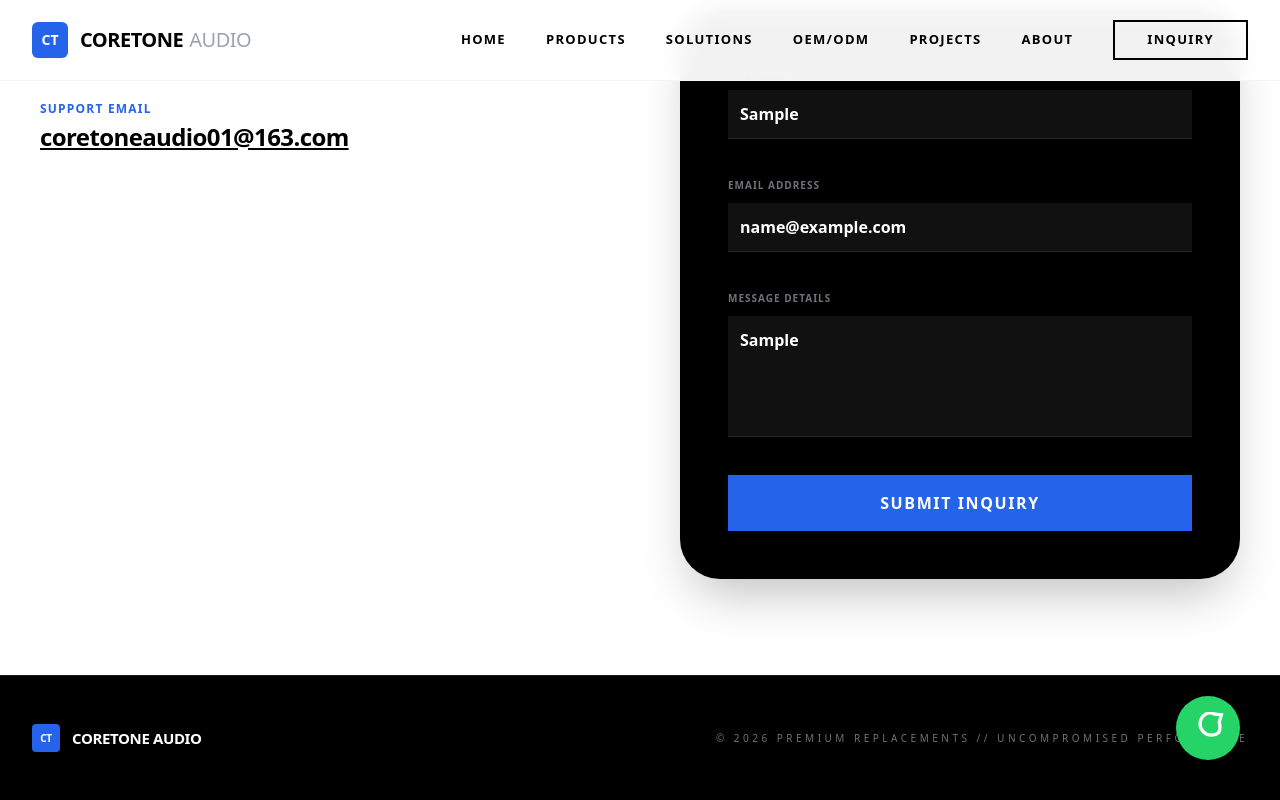
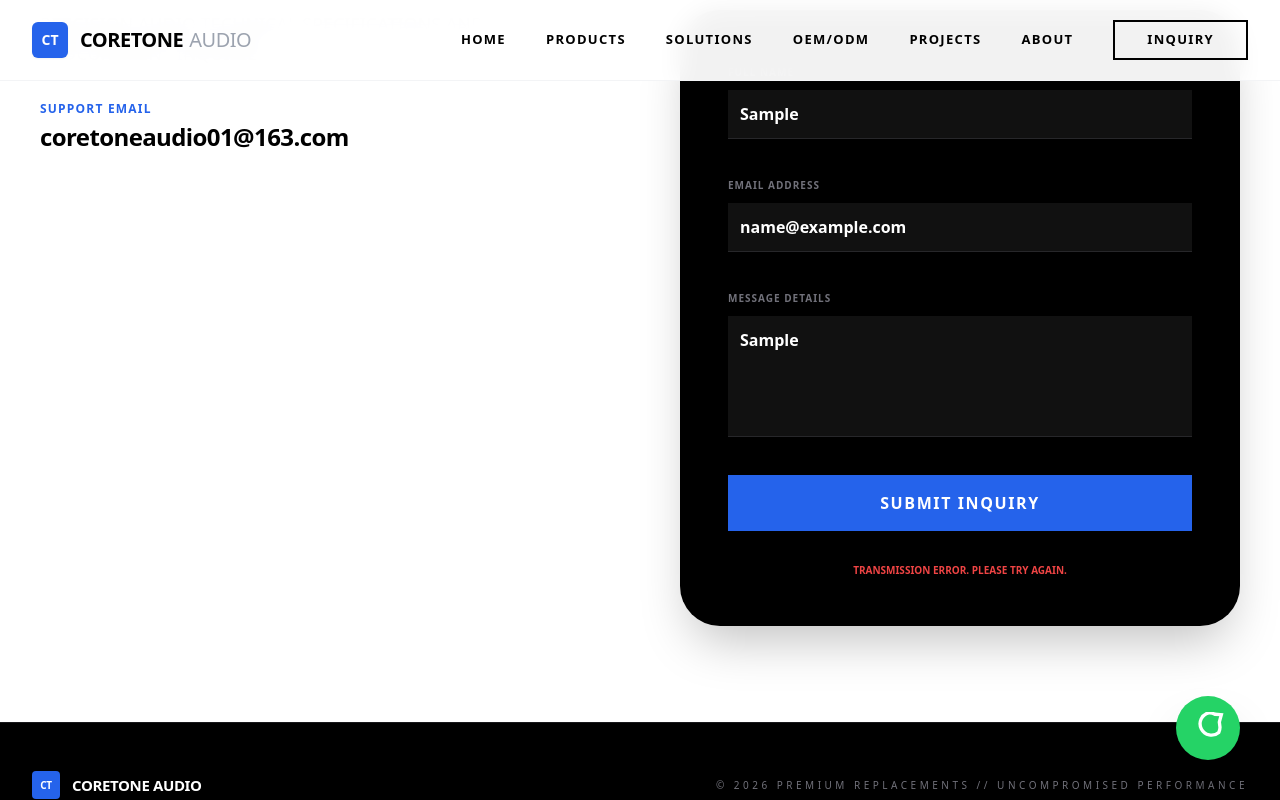
Before and after one commit to susan339/hd-audio-website, a Next.js app: page /contact in a window 1280 px wide. Both pictures are taken after typing "Sample", "name@example.com", "Sample" into the empty fields and a click on the button "SUBMIT INQUIRY". Shown: the part 311-1111 px from the top of the page. Built offline with nearby package versions, Linux system fonts and the light colour scheme; no server answers.

Commit message:
Update page.js

```diff
--- a/src/app/contact/page.js
+++ b/src/app/contact/page.js
@@ -2,7 +2,7 @@
 import React, { useState } from 'react';
 
 export default function ContactPage() {
-  const [status, setStatus] = useState("");
+  const [status, setStatus] = useState(""); // "" | "SENDING" | "SUCCESS" | "ERROR"
 
   const handleSubmit = async (e) => {
     e.preventDefault();
@@ -11,7 +11,7 @@ export default function ContactPage() {
     const form = e.target;
     const formData = new FormData(form);
 
-    // 1. 同时存入您的管理后台 (Supabase)
+    // 1. 同步存入 Supabase
     const payload = {
       sender_name: formData.get('name'),
       email: formData.get('email'),
@@ -30,12 +30,8 @@ export default function ContactPage() {
         body: JSON.stringify(payload)
       });
 
-      // 2. 使用 Web3Forms 进行邮件转发 (对163兼容性极佳)
-      // 这个 Access Key 是为您生成的专属转发令牌
+      // 2. 邮件转发 (Web3Forms)
       formData.append("access_key", "46e0339d-27b0-466d-a128-40b90f507567");
-      formData.append("subject", "New Inquiry from Exact Pro Audio");
-      formData.append("to_email", "coretoneaudio01@163.com");
-
       const response = await fetch("https://api.web3forms.com/submit", {
         method: "POST",
         body: formData
@@ -64,18 +60,19 @@ export default function ContactPage() {
             <p className="text-[#71717A] text-lg leading-relaxed mb-8 uppercase font-medium">Precision audio technical specifications and procurement inquiries.</p>
             <div className="space-y-6">
               <div>
-                <p className="text-blue-600 font-bold text-xs uppercase tracking-widest mb-1">Support Email</p>
-                <p className="text-2xl font-black text-black tracking-tight underline">coretoneaudio01@163.com</p>
+                <p className="text-blue-600 font-bold text-xs uppercase tracking-widest mb-1 text-left">Support Email</p>
+                <p className="text-2xl font-black text-black tracking-tight text-left">coretoneaudio01@163.com</p>
               </div>
             </div>
           </div>
 
           <div className="bg-black p-12 rounded-[40px] shadow-2xl relative min-h-[480px]">
+            {/* 成功状态展示 */}
             {status === "SUCCESS" ? (
-              <div className="text-center py-20 flex flex-col items-center justify-center">
+              <div className="text-center py-20 flex flex-col items-center justify-center h-full animate-in fade-in duration-500">
                 <div className="text-blue-500 text-6xl mb-6 font-bold">✓</div>
                 <h3 className="text-white text-2xl font-black uppercase mb-4 tracking-tighter text-center">Transmission Successful</h3>
-                <p className="text-zinc-500 font-bold uppercase text-xs tracking-widest">Our engineers will respond to coretoneaudio01@163.com shortly.</p>
+                <p className="text-zinc-500 font-bold uppercase text-xs tracking-widest text-center">Our engineers will respond to coretoneaudio01@163.com shortly.</p>
                 <button onClick={() => setStatus("")} className="mt-8 text-blue-500 font-black uppercase text-[10px] tracking-widest hover:underline">Send Another</button>
               </div>
             ) : (
@@ -92,9 +89,17 @@ export default function ContactPage() {
                   <label className="text-[10px] font-bold text-zinc-500 uppercase tracking-widest">Message Details</label>
                   <textarea name="message" required rows="4" placeholder="HOW CAN WE ASSIST?" className="w-full bg-[#111] border-b border-zinc-800 text-white p-3 outline-none focus:border-blue-600 transition-all resize-none font-bold"></textarea>
                 </div>
-                <button type="submit" disabled={status === "SENDING"} className="bg-blue-600 text-white w-full py-4 font-black tracking-widest uppercase hover:bg-blue-700 transition-all shadow-xl">
+
+                {/* 状态反馈按钮 */}
+                <button
+                  type="submit"
+                  disabled={status === "SENDING"}
+                  className="bg-blue-600 text-white w-full py-4 font-black tracking-widest uppercase hover:bg-blue-700 transition-all shadow-xl disabled:opacity-50"
+                >
                   {status === "SENDING" ? "Transmitting..." : "Submit Inquiry"}
                 </button>
+
+                {status === "ERROR" && <p className="text-red-500 text-[10px] font-bold uppercase mt-2 text-center">Transmission Error. Please try again.</p>}
               </form>
             )}
           </div>
```
